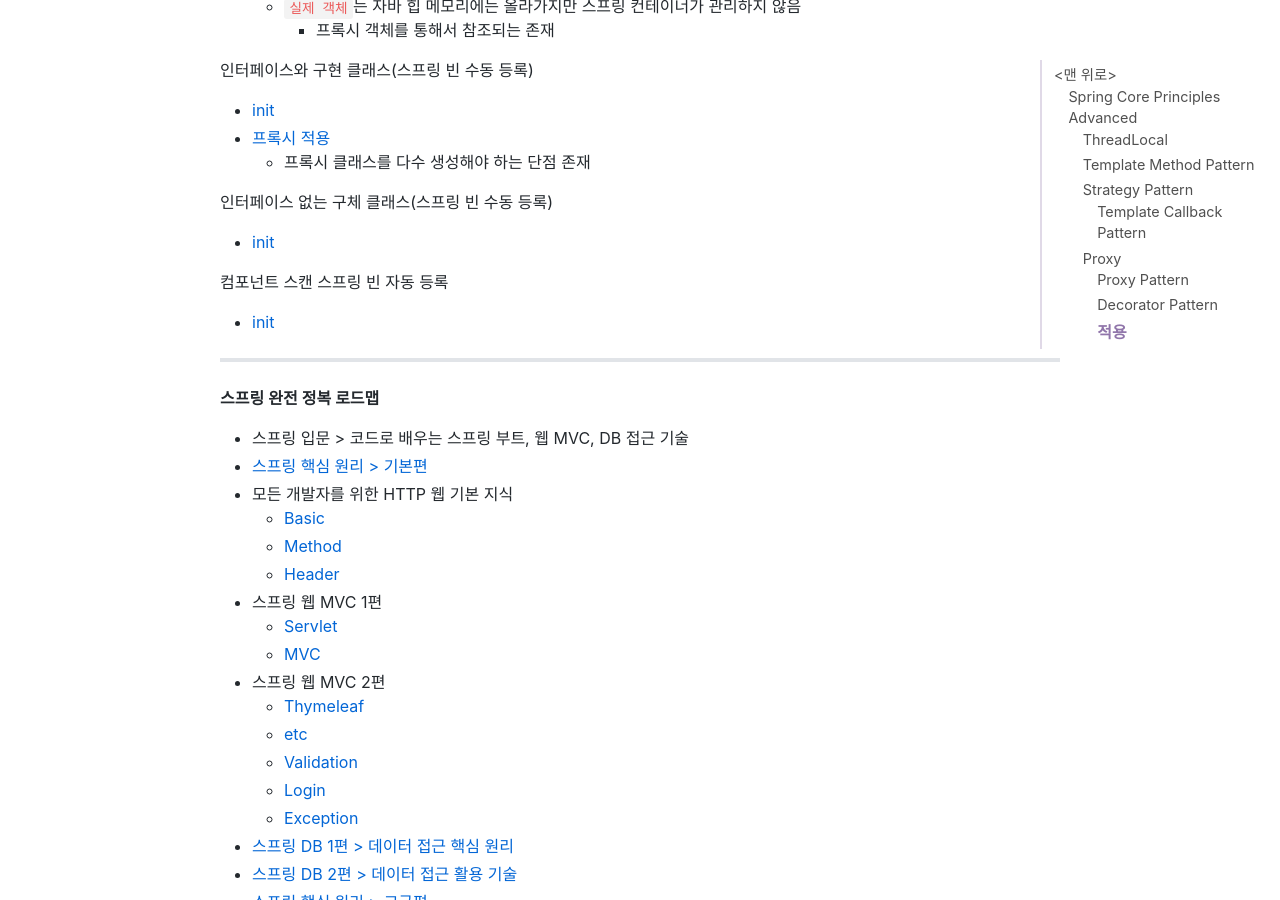
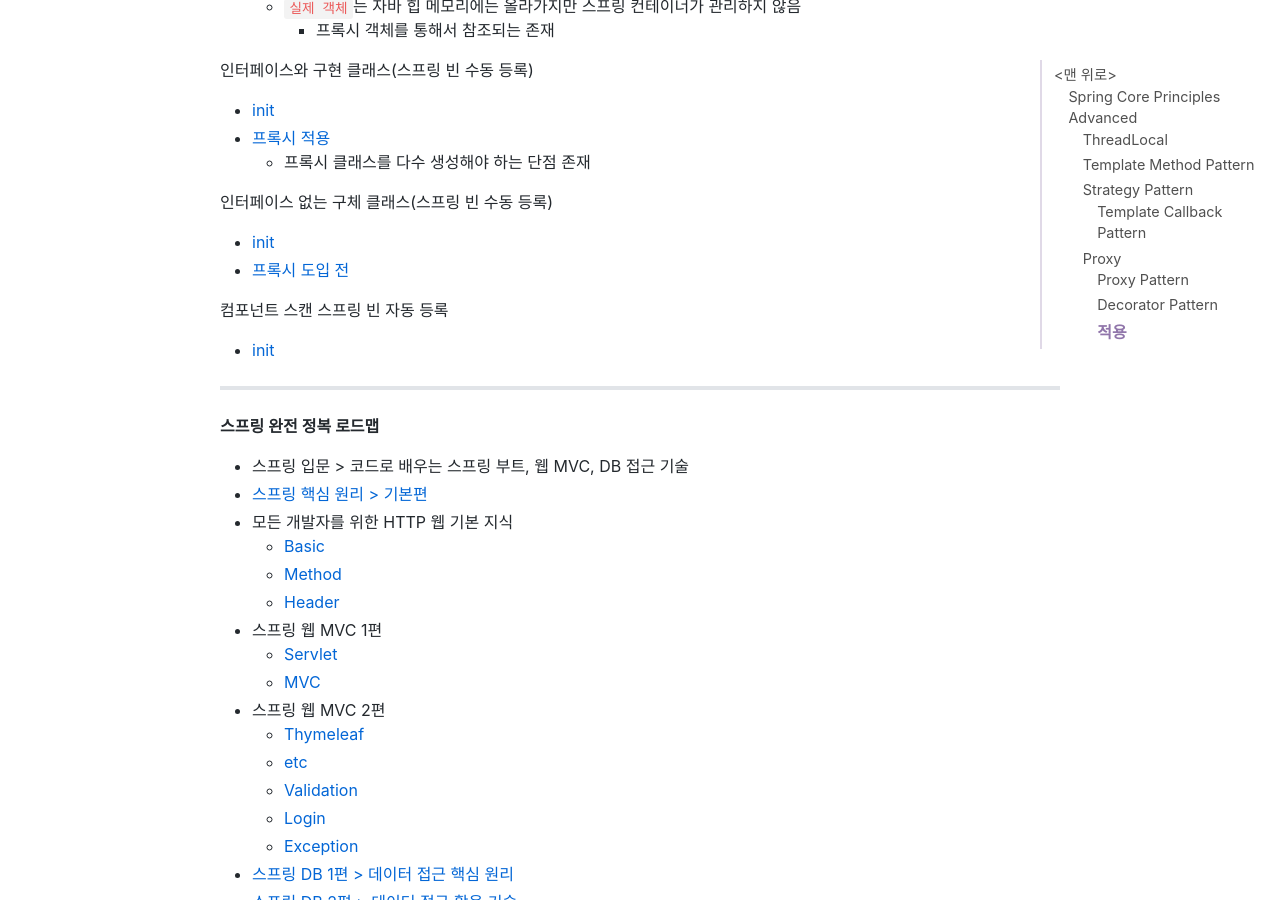
Before and after one commit to jihunparkme/jihunparkme.github.io, a Jekyll site: the page built from _posts/2022-11-20-Spring-Core-Principles-Advanced.md, in a window 1280 px wide and 900 px high, scrolled down 9016 px. Built offline with Jekyll 4.4.1, drawn with Linux system fonts in a browser that asks for light colours; nearby versions of some CDN libraries; comment, search, counter and statistics services are not loaded.

Commit message:
[Proxy] 구체 클래스 기반 프록시 예제 01

```diff
--- a/_posts/2022-11-20-Spring-Core-Principles-Advanced.md
+++ b/_posts/2022-11-20-Spring-Core-Principles-Advanced.md
@@ -251,9 +251,35 @@ client.execute();
 
 인터페이스 없는 구체 클래스(스프링 빈 수동 등록)
 - [init](https://github.com/jihunparkme/Inflearn-Spring-Core-Principles-Advanced/commit/f6df360609144e82f90cb6242c05bc375fd7d131)
+- [프록시 도입 전](https://github.com/jihunparkme/Inflearn-Spring-Core-Principles-Advanced/commit/d7f881f63b2666bd49ee5e6932e8908c9d11d6ea)
 
 컴포넌트 스캔 스프링 빈 자동 등록
 - [init](https://github.com/jihunparkme/Inflearn-Spring-Core-Principles-Advanced/commit/b139e5df727f4ac39d1819815c0def0acbc21e61)
+
+
+
+
+
+
+
+
+
+
+
+
+
+
+
+
+
+
+
+
+
+
+
+
+
 
 ---
 
```
